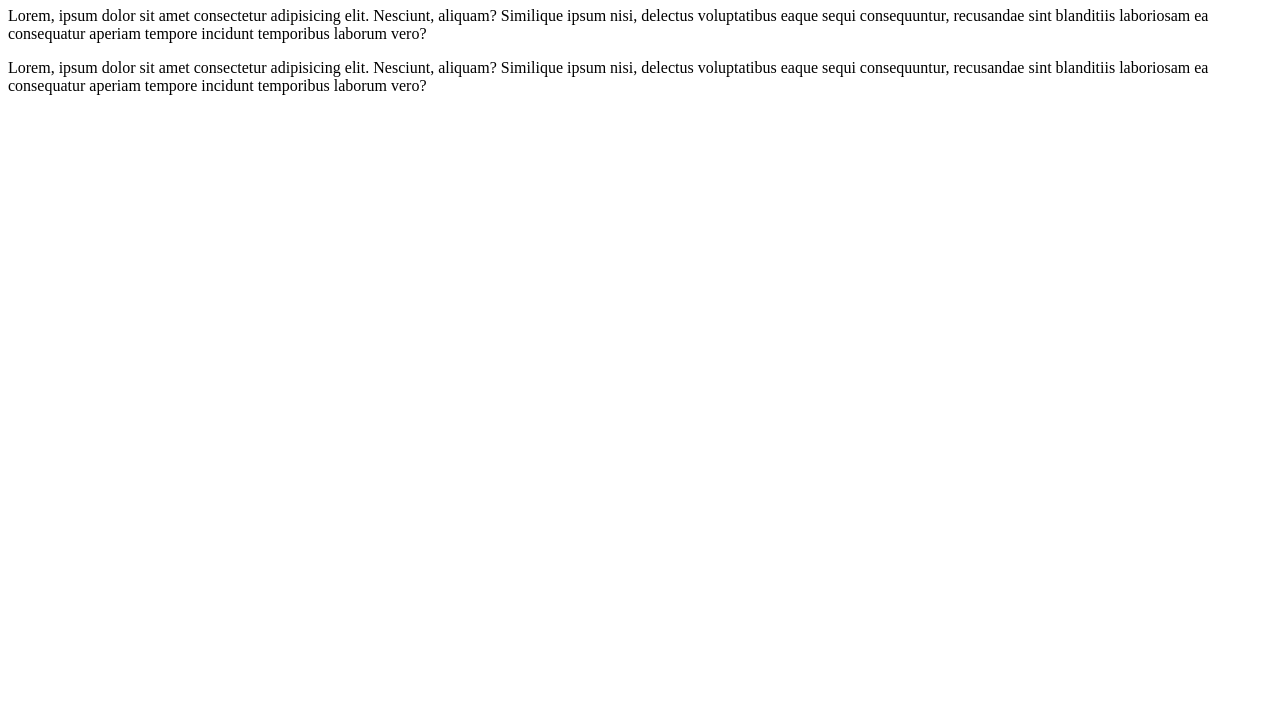
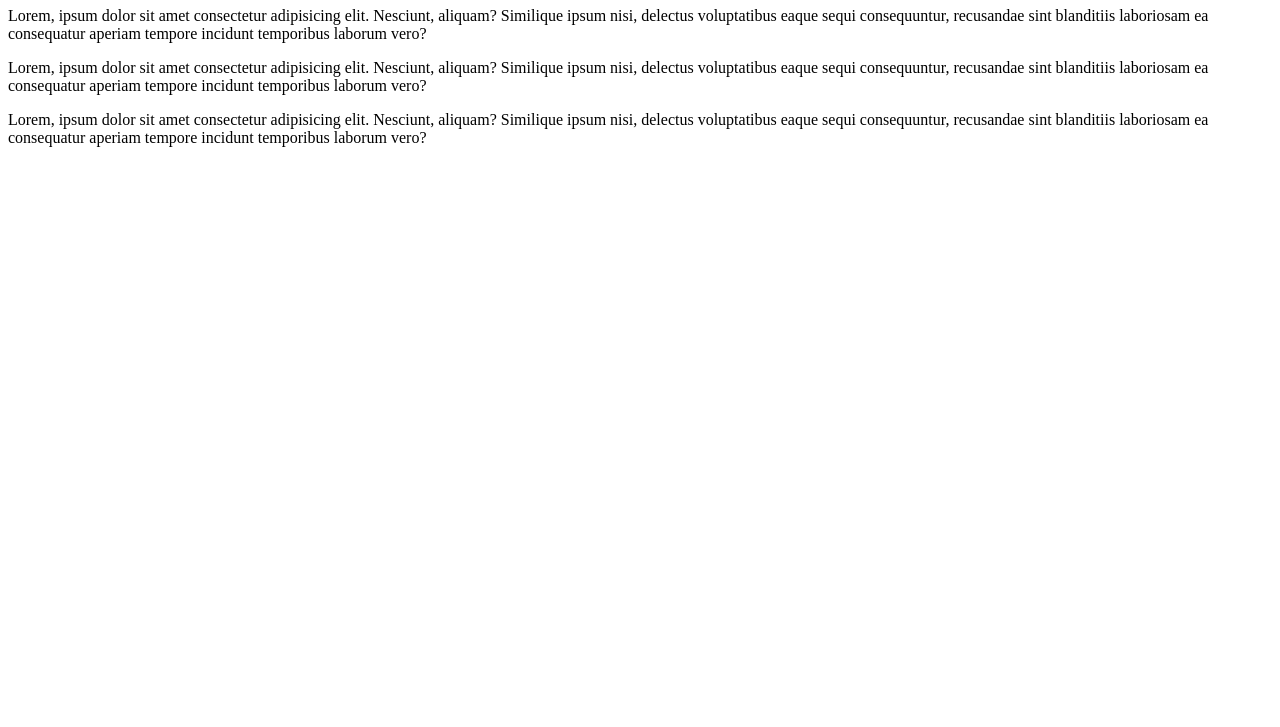
Before and after one commit to Azueel/practica-Github, a plain HTML site: page index.html in a window 1280 px wide. Shown: the part 73-800 px from the top of the page. Drawn offline with Linux system fonts and the light colour scheme.

Commit message:
agregue texto

```diff
--- a/index.html
+++ b/index.html
@@ -23,5 +23,11 @@
 			consequuntur, recusandae sint blanditiis laboriosam ea consequatur
 			aperiam tempore incidunt temporibus laborum vero?
 		</p>
+		<p>
+			Lorem, ipsum dolor sit amet consectetur adipisicing elit. Nesciunt,
+			aliquam? Similique ipsum nisi, delectus voluptatibus eaque sequi
+			consequuntur, recusandae sint blanditiis laboriosam ea consequatur
+			aperiam tempore incidunt temporibus laborum vero?
+		</p>
 	</body>
 </html>
```
